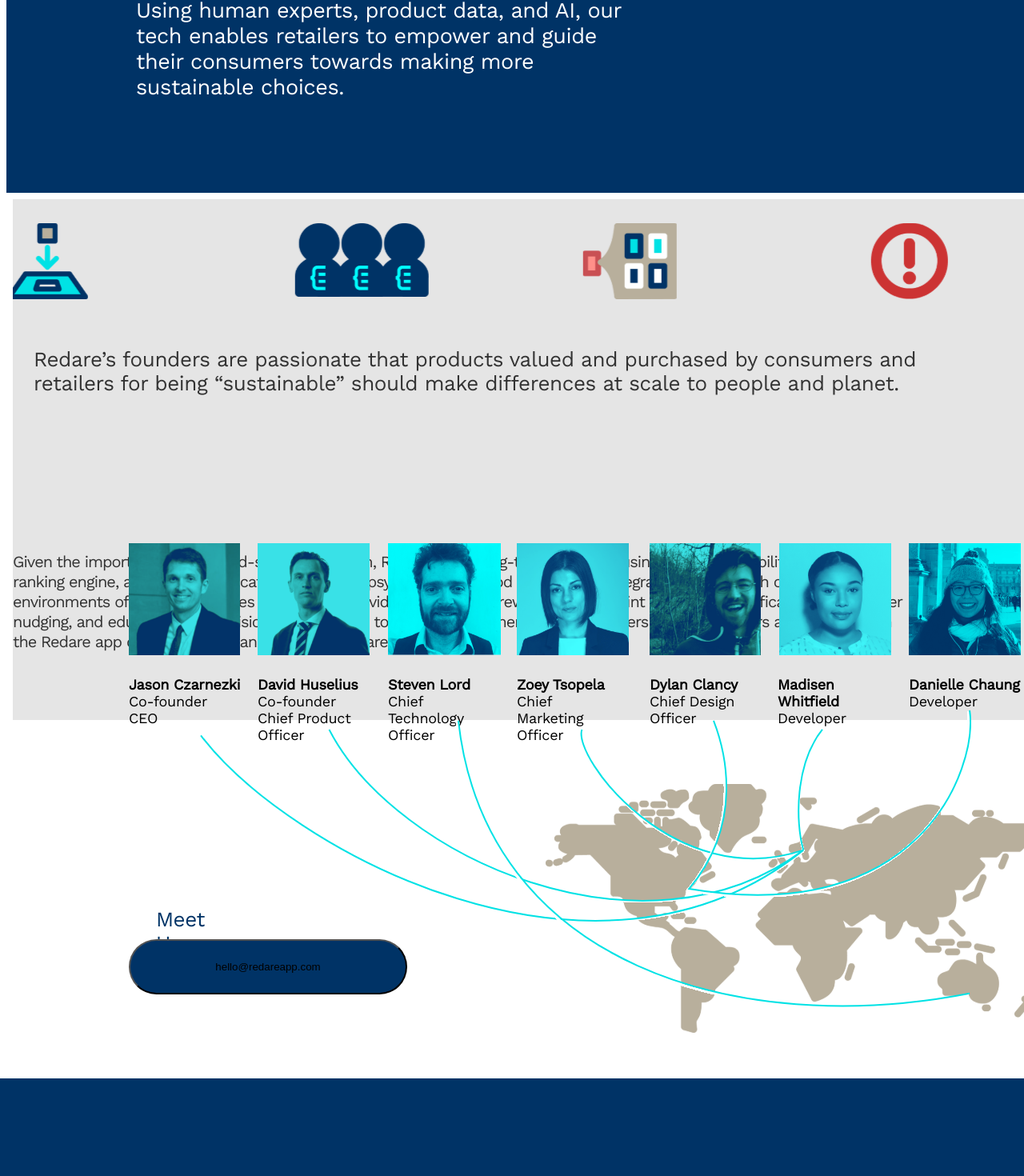
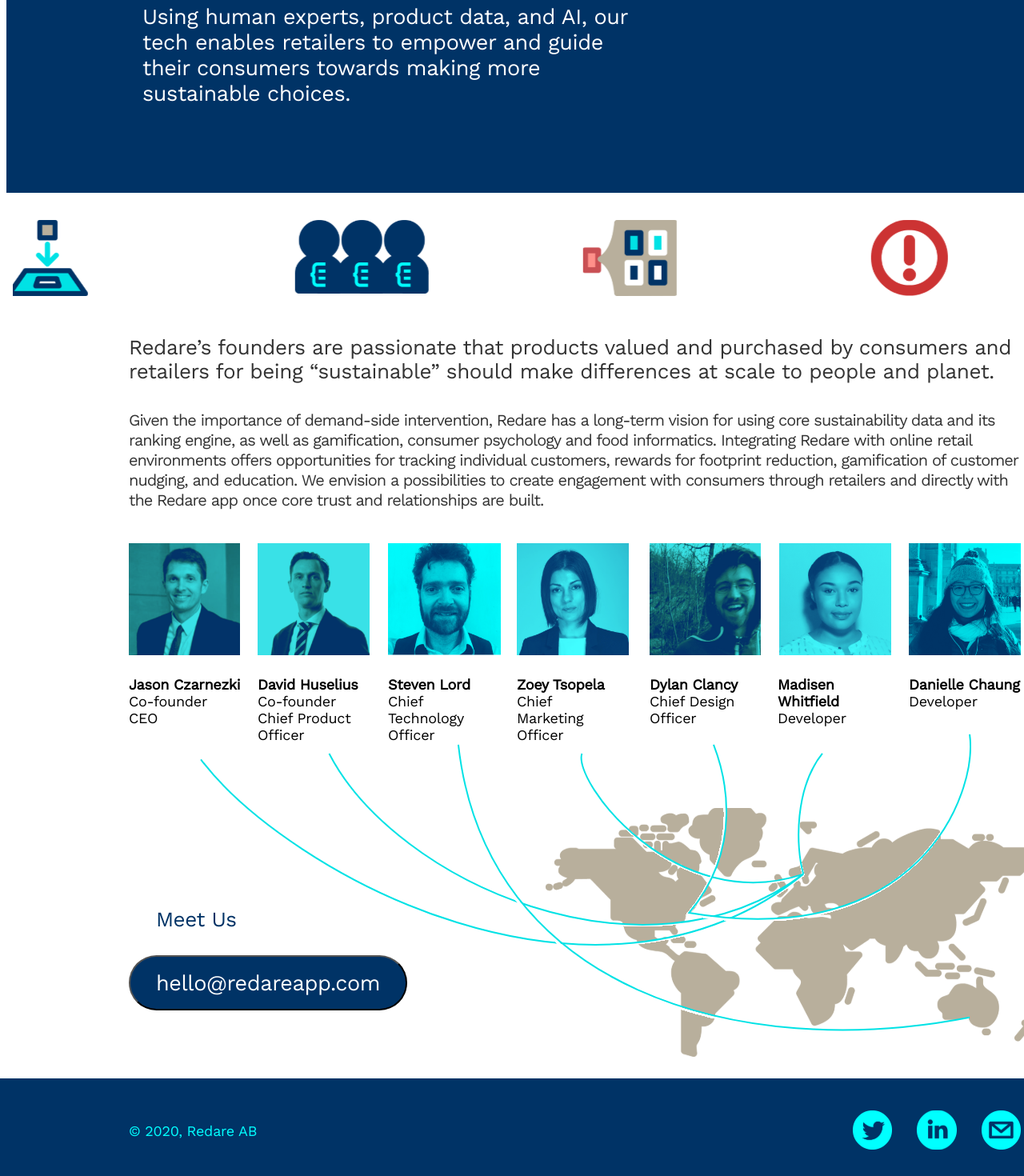
Before and after one commit to madiseniman/Redare, a React (Create React App) app: page / in a window 1280 px wide. Shown: the part 288-1758 px from the top of the page at 80% size. Built offline with nearby package versions, Linux system fonts and the light colour scheme; the HTML template or start-up script is replaced by a standard one.

Commit message:
Css fixed, everything in correct position, minus Omar from team lineup - waiting for figma on that.

```diff
--- a/src/App.js
+++ b/src/App.js
@@ -14,7 +14,7 @@
 
 function App() {
   return (
-    <div>
+    <div className="App">
       <header className="App-header">
         <img src={logo} className="App-logo" alt="logo" />
         <p className="Header-text">
@@ -23,11 +23,10 @@
           their consumers towards making more sustainable choices.
         </p>
       </header>
-        <body className="App-body">
-
+        <body>
         <Carousel/>
 
-        <div className="Body-text-div">
+        <div>
             <p className="Body-header">Redare’s founders are passionate that products valued and purchased by consumers and <br/>
             retailers for being “sustainable” should make differences at scale to people and planet.</p>
             <p className="Body-text">Given the importance of demand-side intervention, Redare has a long-term vision for using core sustainability data and its ranking
@@ -39,7 +38,7 @@
         <Team/>
         <TeamMap/>
         <text className="meet-us">Meet Us</text>
-        <button className="email-button">hello@redareapp.com</button>
+        <button className="email-button"><text className="email-button-text"> hello@redareapp.com</text></button>
 
         <footer className="App-footer">
 
--- a/src/CSS/App.css
+++ b/src/CSS/App.css
@@ -1,5 +1,5 @@
 .App {
-  background-color: #E5E5E5;
+  background: #E5E5E5;
 }
 
 .App-logo {
@@ -12,15 +12,13 @@
 }
 
 .App-header {
-
+  position:absolute;
   width: 1440px;
   height: 521px;
-
   /* Redare Navy */
   background: #003366;
-
-  display: flex;
-  flex-direction: column;
+/*  display: flex;
+  flex-direction: column;*/
   /*align-items: center;
 
   justify-content: center;
@@ -51,31 +49,24 @@
   color: #FFFFFF;
 }
 
-@media (prefers-reduced-motion: no-preference) {
-  /*.App-logo {
-    animation: App-logo-spin infinite 20s linear;
-  }*/
-}
+
 
 .Body-text-div {
-  /*flex: content;
-  flex-direction: column;*/
   background: #E5E5E5;
   width: 1440px;
 }
 
 .App-body{
-  background-color: #E5E5E5;
+  background: #E5E5E5;
   width: 1440px;
 }
 
 .Body-header {
+  position: absolute;
   width: 1127px;
   height: 210px;
   left: 161px;
   top: 681px;
-  margin: 0%;
-  padding: 26px;
 
 
   /* Website Text */
@@ -88,15 +79,17 @@
 
   /* Gray 1 */
   color: #333333;
-  background: #E5E5E5;
+  /*
+  background-color: #E5E5E5;
+  */
 }
 
 .Body-text {
+  position: absolute;
   width: 1127px;
   height: 210px;
   left: 161px;
   top: 781px;
-  position: center;
 
   /* Website Text */
   font-family: Work Sans;
@@ -108,30 +101,26 @@
 
   /* Gray 1 */
   color: #333333;
+  /*
   background: #E5E5E5;
+  */
 }
 .App-footer {
-
   position: absolute;
-
   width: 1440px;
   height: 125px;
   left: 0px;
   top: 1636px;
-
-
   /* Redare Navy */
   background-color: #003366;
 }
 
 .Footer-text {
-
   position: absolute;
-
   width: 161px;
   height: 21px;
   left: 161px;
-  top: 1688px;
+  top: 55px;
 
   /* Website Text */
   font-family: Work Sans;
@@ -151,13 +140,11 @@
 
 .Footer-twitter {
   /* TwitterCyan 1 */
-
   position: absolute;
-
   width: 49px;
   height: 49px;
   left: 1066px;
-  top: 1671px;
+  top: 40px;
 
 }
 
@@ -165,11 +152,10 @@
   /* LinkedinCyan 1 */
 
   position: absolute;
-
   width: 50px;
   height: 49px;
   left: 1146px;
-  top: 1671px;
+  top: 40px;
 }
 
 .Footer-email {
@@ -180,13 +166,15 @@
   width: 49px;
   height: 49px;
   left: 1227px;
-  top: 1671px;
+  top: 40px;
 
 }
 
 .meet-us {
+
   position: absolute;
-  width: 100px;
+
+  width: 150px;
   height: 30px;
   left: 195px;
   top: 1422px;
@@ -207,7 +195,7 @@
   width: 348px;
   height: 69px;
   left: 161px;
-  top: 1462px;
+  top: 1482px;
 
   /* Redare Navy */
   background: #003366;
@@ -216,6 +204,15 @@
 
 .email-button-text {
 
+  font-family: Work Sans;
+  font-style: normal;
+  font-weight: normal;
+  font-size: 27px;
+  line-height: 32px;
+  letter-spacing: -0.015em;
+
+  /* White */
+  color: #FFFFFF;
 }
 
 /*@keyframes App-logo-spin {
--- a/src/CSS/carousel.css
+++ b/src/CSS/carousel.css
@@ -1,8 +1,7 @@
 .carousel {
-    padding-top: 30px;
-    padding-bottom: 30px;
+    position:absolute;
+    top: 555px;
     width: 1440px;
-    background: #E5E5E5;
 }
 .keyDiff {
     width: 101px;
@@ -16,7 +15,7 @@
     left: 84px;
     top: 558px;
 }
-.productReccomend {
+.productRecommend {
     width: 117px;
     height: 95px;
     left: 263px;
--- a/src/CSS/teamMap.css
+++ b/src/CSS/teamMap.css
@@ -6,7 +6,7 @@
     width: 626px;
     height: 311px;
     left: 682px;
-    top: 1268px;
+    top: 1298px;
 }
 .SwedenLines {
 
@@ -16,7 +16,7 @@
     width: 787px;
     height: 241.86px;
     left: 246px;
-    top: 1199px;
+    top: 1229px;
 
     /* Redare Deep Cyan */
     /*
@@ -34,7 +34,7 @@
     width: 647.94px;
     height: 374.36px;
     left: 568px;
-    top: 1175px;
+    top: 1205px;
 
     /* Redare Deep Cyan */
     /*
--- a/src/carousel.js
+++ b/src/carousel.js
@@ -48,7 +48,7 @@
               customTransition=" 5000ms linear" className="carousel">
         <div><img src={keyDiff} className="keyDiff" alt="keyDiff"/></div>
         <div><img src={experts} className="experts" alt="experts"/></div>
-        <div><img src={productReccomend} className="productReccomend" alt="productReccomend"/></div>
+        <div><img src={productReccomend} className="productRecommend" alt="productReccomend"/></div>
         <div><img src={productInfoAlert} className="productInfoAlert" alt="productInfoAlert"/></div>
         <div><img src={product} className="product" alt="product"/></div>
         <div><img src={greenwashing} className="greenwashing" alt="greenwashing"/></div>
```
